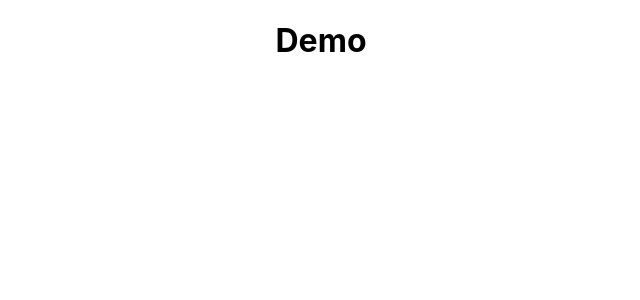
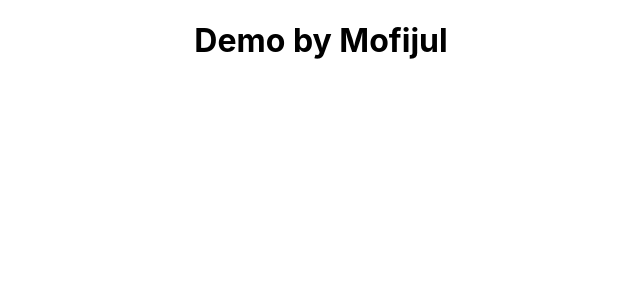
Before and after one commit to MOFIJULHAQUE/Dashboard_Project, a React (Create React App) app: page / in a window 1280 px wide. Shown: the top 300 px of the page, without its empty margins (319-959 px from the left). Built offline with nearby package versions, Linux system fonts and the light colour scheme.

Commit message:
Changed by mofijul

```diff
--- a/src/components/Demo.jsx
+++ b/src/components/Demo.jsx
@@ -3,7 +3,7 @@ import React from 'react'
 const Demo = () => {
   return (
     <>
-      <h1>Demo</h1>
+      <h1>Demo by Mofijul</h1>
     </>
   )
 }
```
